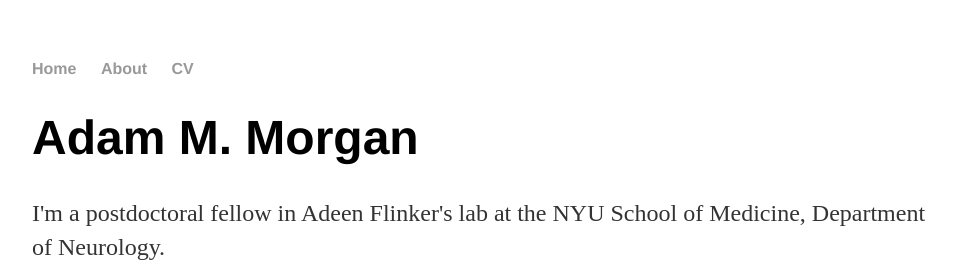
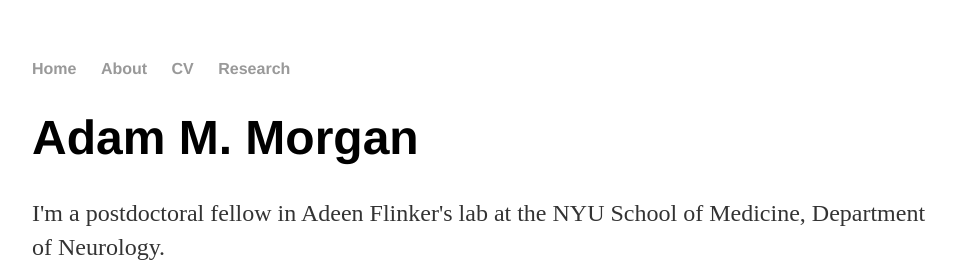
Before and after one commit to adam-milton-morgan/adam-milton-morgan.github.io, a Jekyll site: the page built from index.html, in a window 1280 px wide. Shown: the top 262 px of the page, without its empty margins (160-1116 px from the left). Built offline with Jekyll 4.4.1, drawn with Linux system fonts in a browser that asks for light colours.

Commit message:
Update default.html

```diff
--- a/_layouts/default.html
+++ b/_layouts/default.html
@@ -11,6 +11,7 @@
 	        		<li><a href="/">Home</a></li>
 		        	<li><a href="/about">About</a></li>
 	        		<li><a href="/cv">CV</a></li>
+				<li><a href="/research">Research</a></li>
 	        		<!--<li><a href="/blog">Blog</a></li> -->
 	    		</ul>
 			</nav>
```
